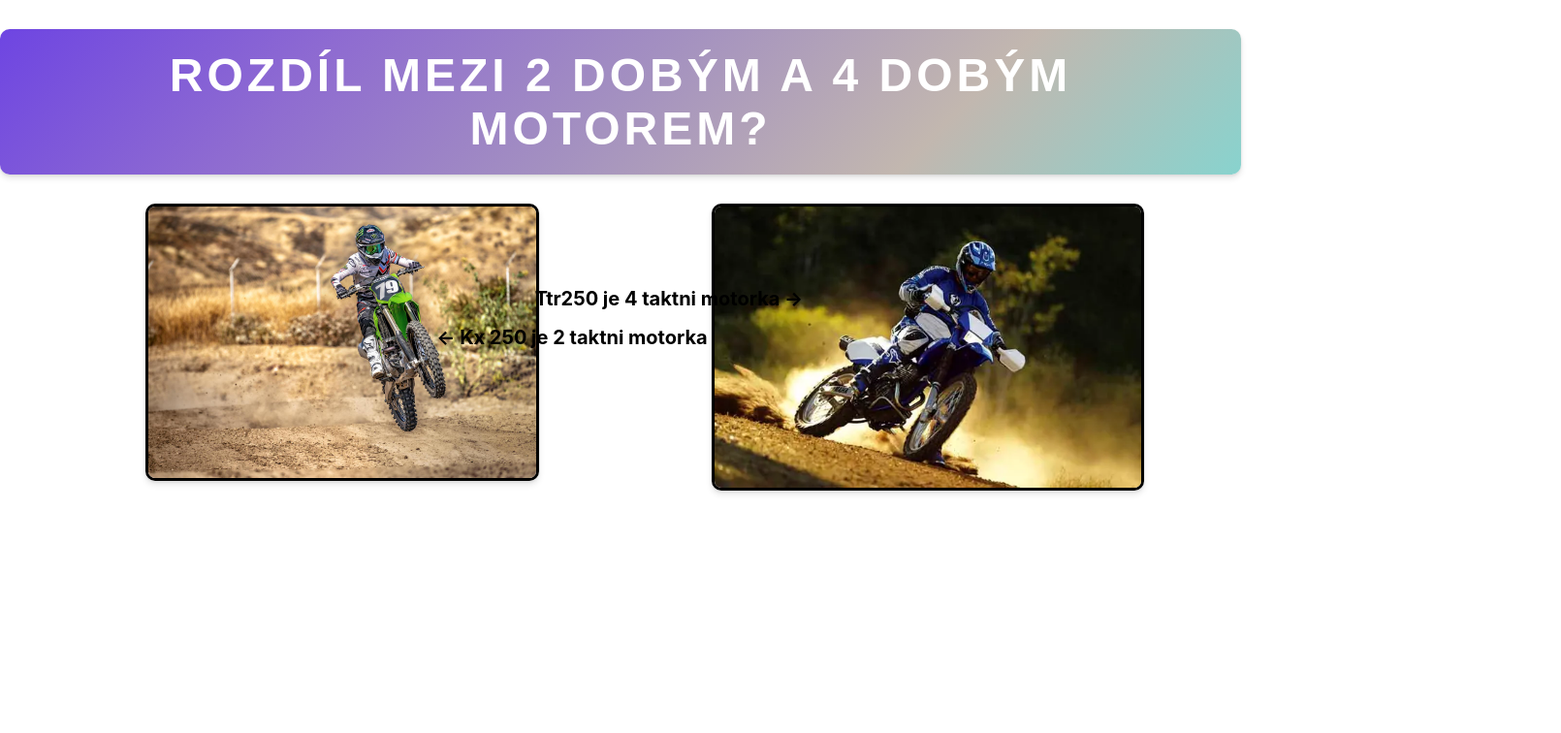
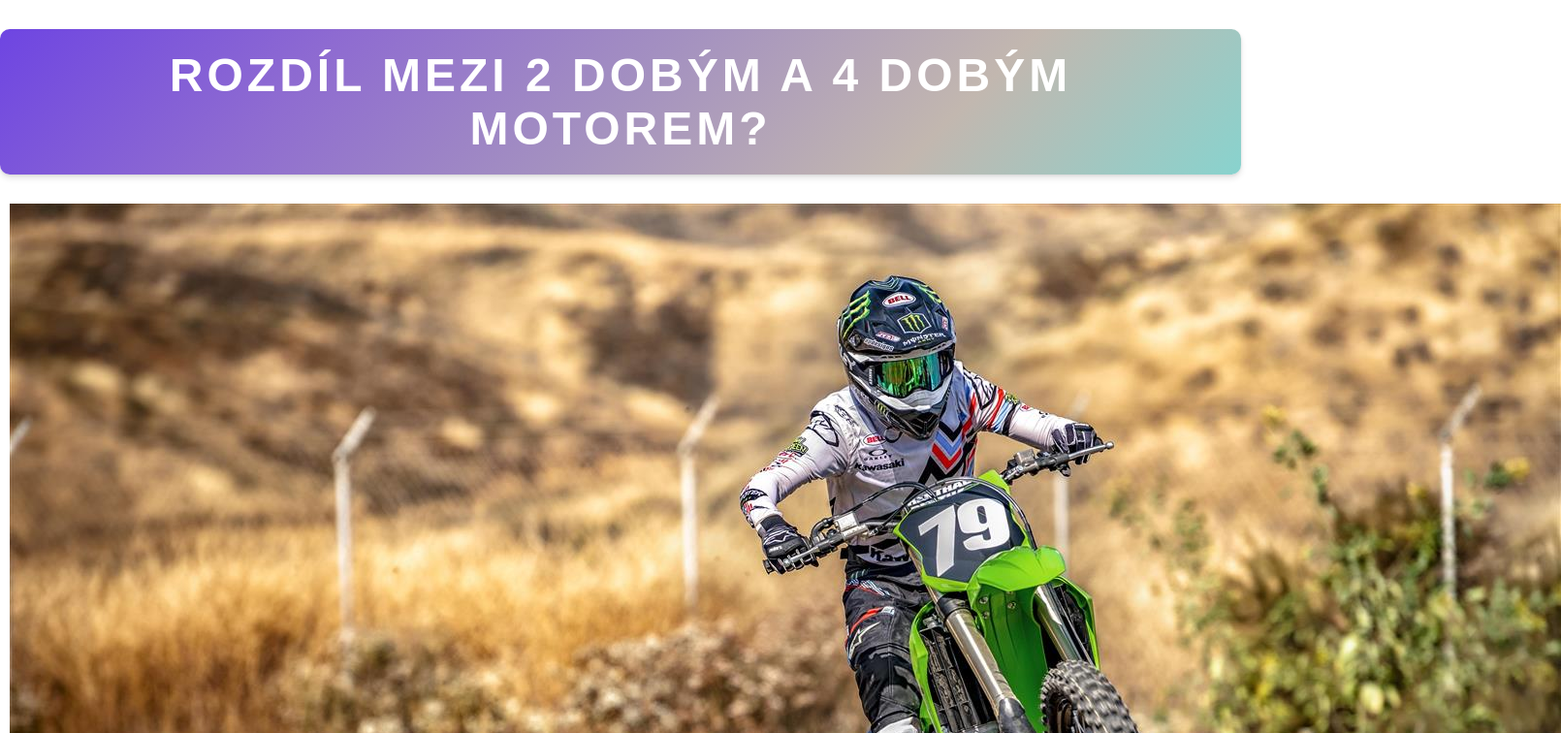
Before and after one commit to TonyKmoch/ghostmoto, a React (Create React App) app: page / in a window 1280 px wide. Shown: the top 756 px of the page at 97% size, 1610 px wide, since content can reach past the window. Built offline with nearby package versions, Linux system fonts and the light colour scheme.

Commit message:
oprava05

```diff
--- a/src/App.js
+++ b/src/App.js
@@ -8,11 +8,18 @@ function Nadpis() {
   return (
     <div className='App'>
       <h1 className='nadpis'>Rozdíl mezi 2 dobým a 4 dobým motorem?</h1>
-      <img src={kx250Image} alt='Na obrázku kx 250 2 takt' className='obrazek1' />
-      <p className='popis1'><b>&#8592; Kx 250 je 2 taktni motorka </b></p>
-      <img src={ttr250} alt='Na obrazku je ttr 250 4 takt' className='obrazek2' />
-      <p className='popis2'><b>Ttr250 je 4 taktni motorka &#8594;</b></p>
+      <div className='obrazky-container'>
+        <div className='obrazek-wrapper'>
+          <img src={kx250Image} alt='Na obrázku kx 250 2 takt' className='obrazek' />
+          <p className='popis'><b>&#8592; Kx 250 je 2 taktni motorka</b></p>
+        </div>
+        <div className='obrazek-wrapper'>
+          <img src={ttr250} alt='Na obrazku je ttr 250 4 takt' className='obrazek' />
+          <p className='popis'><b>Ttr250 je 4 taktni motorka &#8594;</b></p>
+        </div>
+      </div>
     </div>
   );
 }
+
 export default Nadpis;
```
